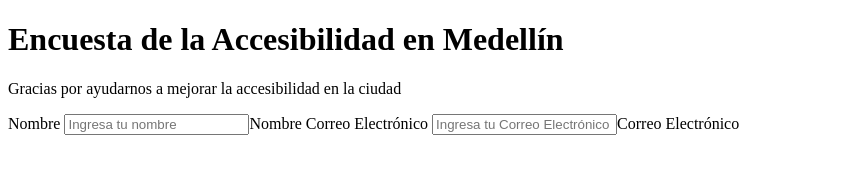
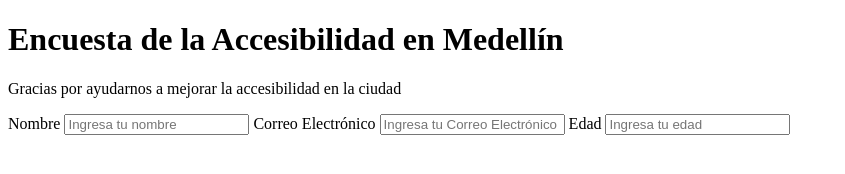
Before and after one commit to nicoarbe/Survey-Form, a plain HTML site: page index.html in a window 1280 px wide. Shown: the whole page, without its empty margins (0-845 px from the left). Drawn offline with Linux system fonts and the light colour scheme.

Commit message:
Historia de usuario # 7

```diff
--- a/index.html
+++ b/index.html
@@ -9,11 +9,15 @@
     <h1 id="title">Encuesta de la Accesibilidad en Medellín</h1>
     <p id="description">Gracias por ayudarnos a mejorar la accesibilidad en la ciudad</p>
     <form id="survey-form" action="">
-        Nombre
-        <input id="name" type="text" placeholder="Ingresa tu nombre">Nombre
-        Correo Electrónico
-        <input id="email" type="text" placeholder="Ingresa tu Correo Electrónico">Correo Electrónico
-
+        <label for="">Nombre
+            <input id="name" type="text" required placeholder="Ingresa tu nombre">
+        </label>
+        <label for="">Correo Electrónico
+            <input id="email" type="text" requeired placeholder="Ingresa tu Correo Electrónico">
+        </label>
+        <label for="">Edad
+            <input id="number" type="text" requeired placeholder="Ingresa tu edad">
+        </label>
     </form>
 
 </body>
```
